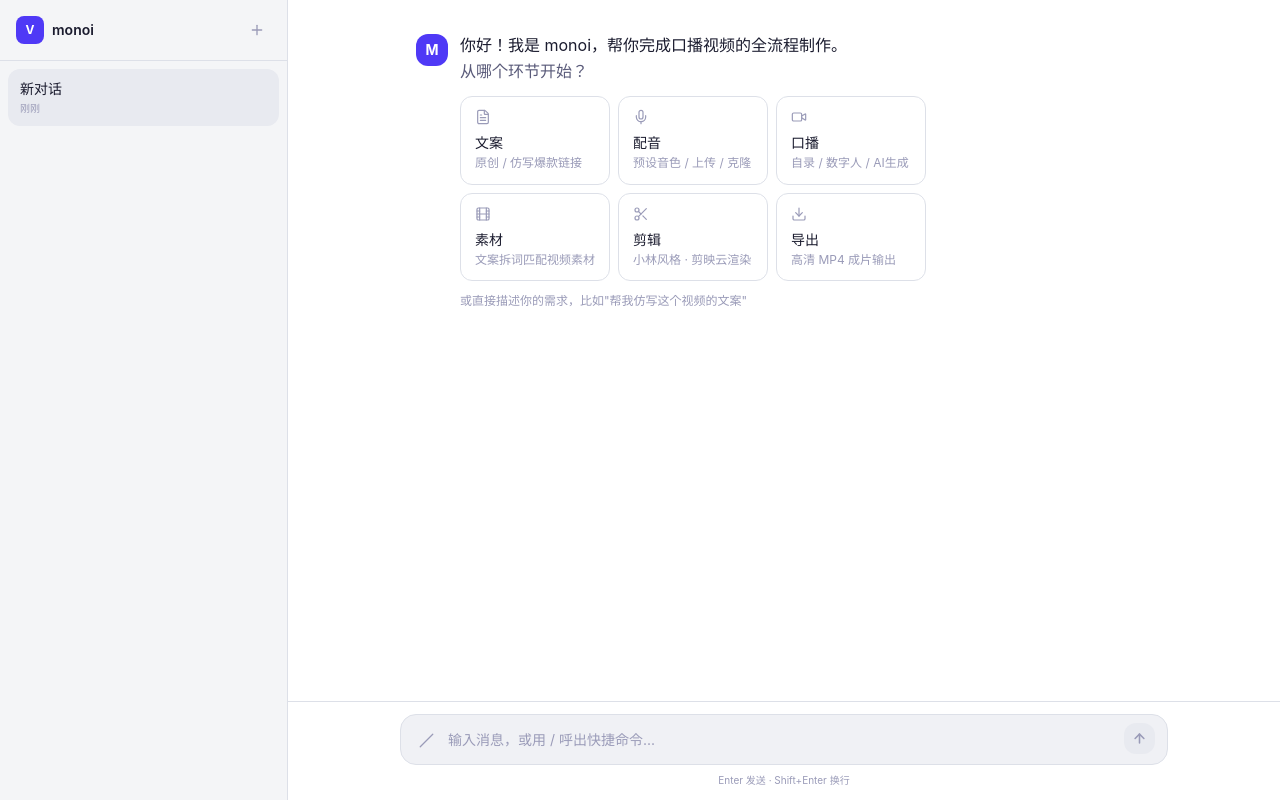
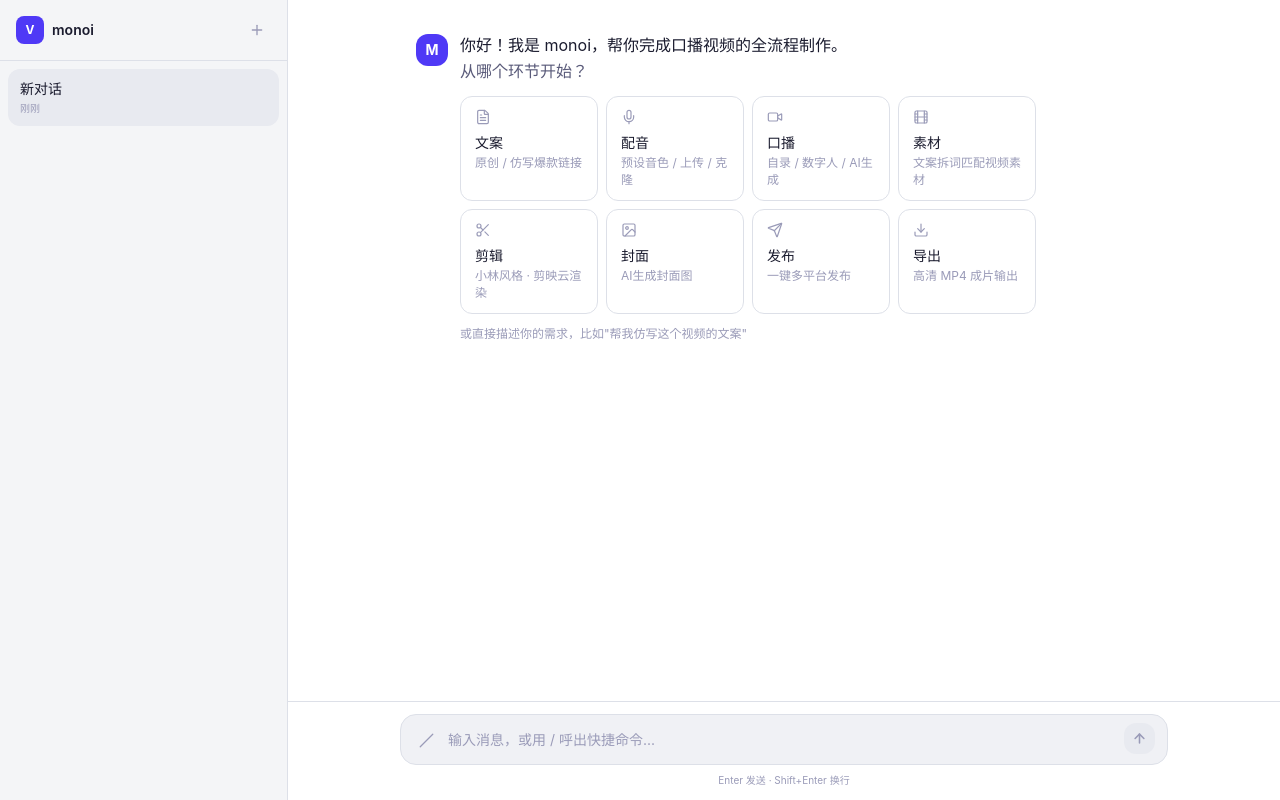
Before and after one commit to jiangzizhao/monoi.cn, a React (Vite) app: page / in a window 1280 px wide. Built offline with nearby package versions, Linux system fonts and the light colour scheme.

Commit message:
add cover and publish modules, 8 modules total

```diff
--- a/src/components/chat/WelcomeMessage.tsx
+++ b/src/components/chat/WelcomeMessage.tsx
@@ -1,4 +1,4 @@
-import { FileText, Mic, Video, Film, Scissors, Download } from 'lucide-react'
+import { FileText, Mic, Video, Film, Scissors, Image, Send, Download } from 'lucide-react'
 import type { LucideIcon } from 'lucide-react'
 
 const MODULES: { id: string; label: string; Icon: LucideIcon; description: string }[] = [
@@ -7,6 +7,8 @@ const MODULES: { id: string; label: string; Icon: LucideIcon; description: strin
   { id: 'talking', label: '口播',  Icon: Video,     description: '自录 / 数字人 / AI生成' },
   { id: 'footage', label: '素材',  Icon: Film,      description: '文案拆词匹配视频素材' },
   { id: 'edit',    label: '剪辑',  Icon: Scissors,  description: '小林风格 · 剪映云渲染' },
+  { id: 'cover',   label: '封面',  Icon: Image,     description: 'AI生成封面图' },
+  { id: 'publish', label: '发布',  Icon: Send,      description: '一键多平台发布' },
   { id: 'export',  label: '导出',  Icon: Download,  description: '高清 MP4 成片输出' },
 ]
 
@@ -20,7 +22,7 @@ export function WelcomeMessage({ onChoose }: { onChoose: (label: string) => void
             你好！我是 monoi，帮你完成口播视频的全流程制作。<br/>
             <span className="text-[var(--text-2)]">从哪个环节开始？</span>
           </p>
-          <div className="grid grid-cols-3 gap-2 w-full max-w-lg">
+          <div className="grid grid-cols-4 gap-2 w-full max-w-xl">
             {MODULES.map(({ id, label, Icon, description }) => (
               <button
                 key={id}
```
Also changed, not shown: .claude/settings.local.json.
